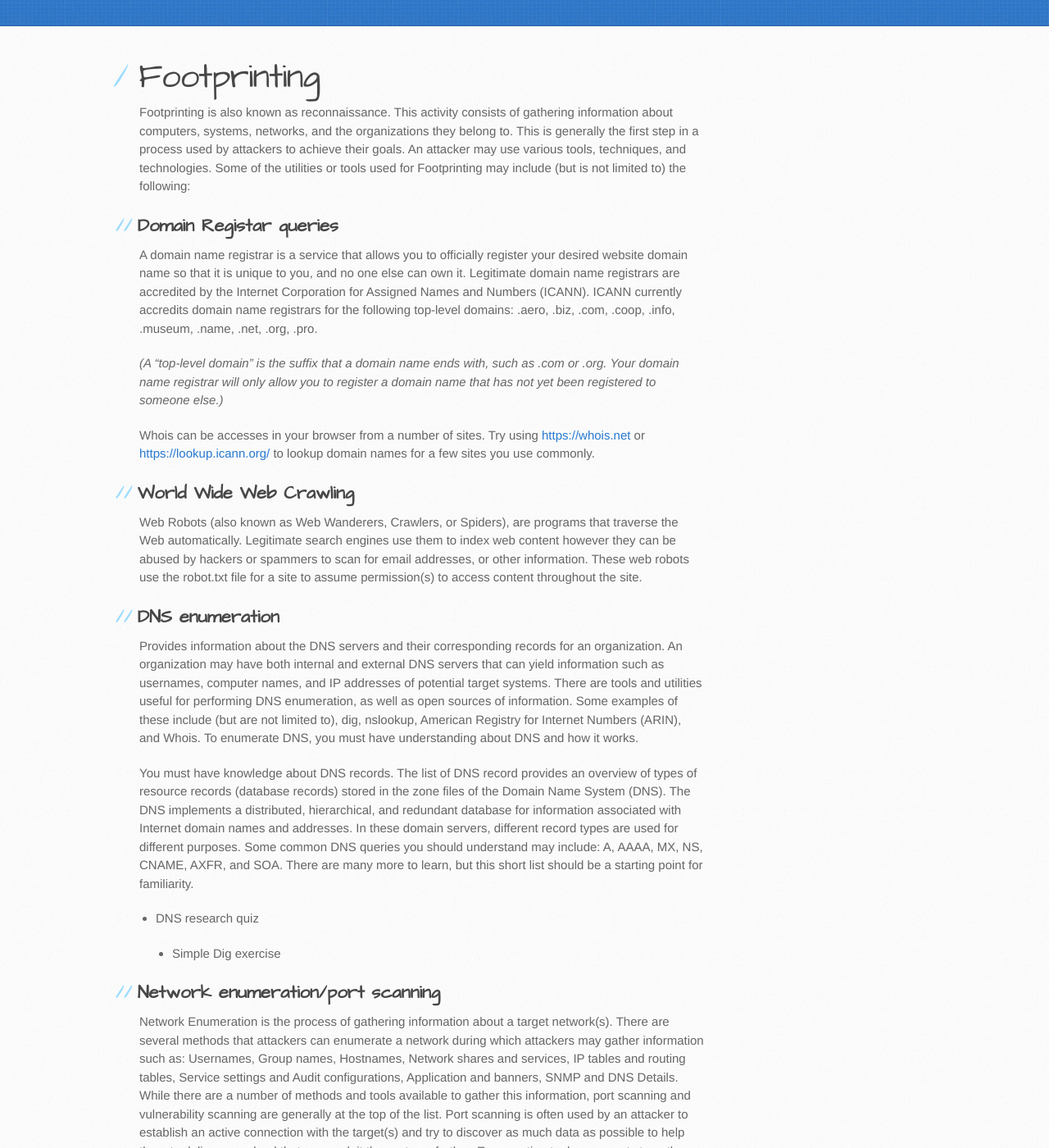
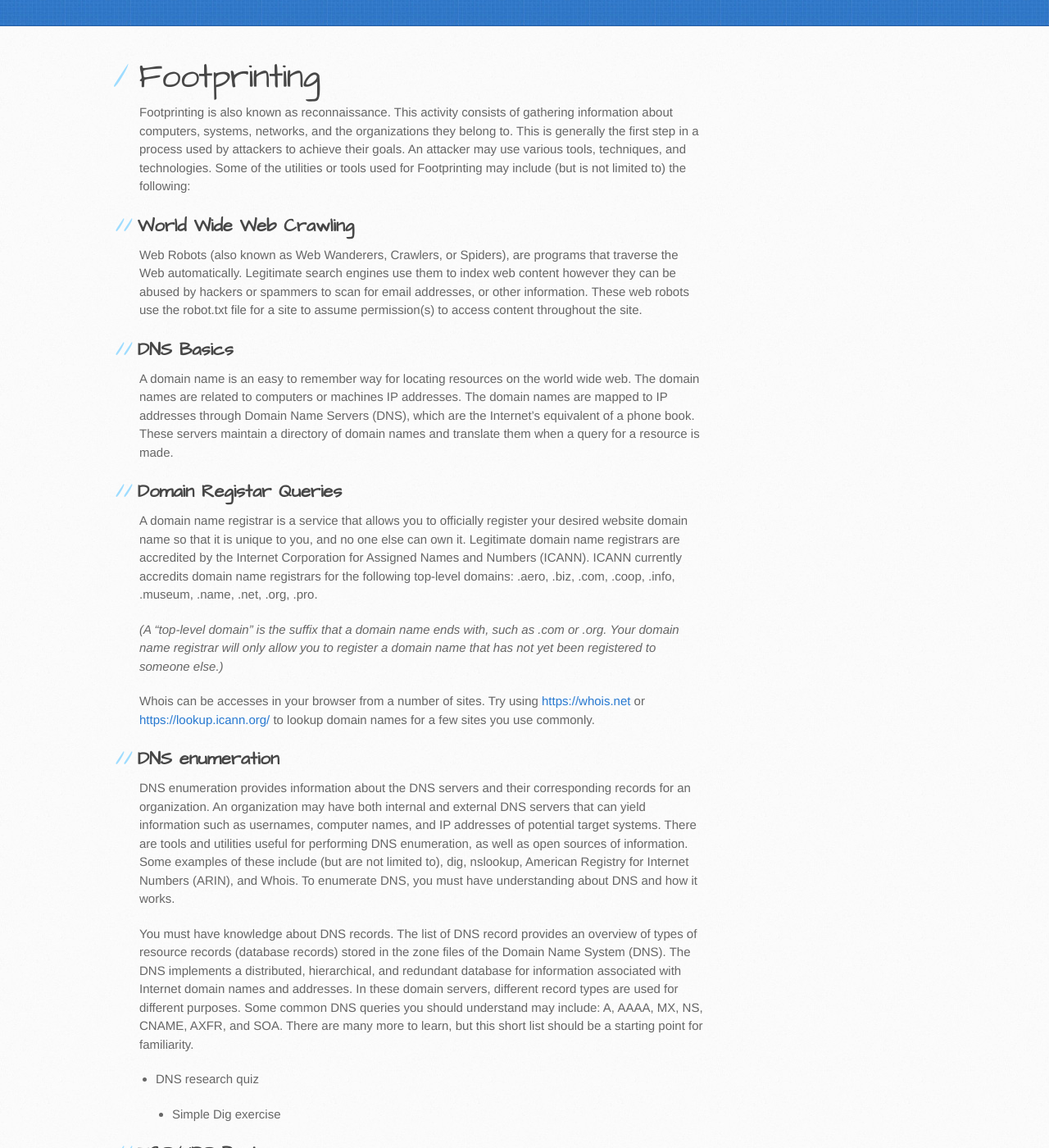
Before and after one commit to GA-CyberWorkforceAcademy/GTA-Training-2020, a Jekyll site: the page built from module1/Footprinting.md, in a window 1280 px wide and 1400 px high, scrolled down 207 px. Shown: the whole window at 82% size. Built offline with Jekyll 4.4.1, drawn with Linux system fonts in a browser that asks for light colours; our own code applies the rules of GitHub Pages for plain Markdown files; the repository's description, which GitHub fills in, is left out; some of the changed text lies outside the part shown.

Commit message:
Update Footprinting.md

```diff
--- a/module1/Footprinting.md
+++ b/module1/Footprinting.md
@@ -8,7 +8,26 @@ to achieve their goals. An attacker may use various tools, techniques, and
 technologies. Some of the utilities or tools used for Footprinting may include
 (but is not limited to) the following:
 
-Domain Registar queries
+World Wide Web Crawling
+-----------------------
+
+Web Robots (also known as Web Wanderers, Crawlers, or Spiders), are programs
+that traverse the Web automatically. Legitimate search engines use them to index
+web content however they can be abused by hackers or spammers to scan for email
+addresses, or other information. These web robots use the robot.txt file for a
+site to assume permission(s) to access content throughout the site.
+
+DNS Basics
+----------
+
+A domain name is an easy to remember way for locating resources on the world
+wide web. The domain names are related to computers or machines IP addresses.
+The domain names are mapped to IP addresses through Domain Name Servers (DNS),
+which are the Internet's equivalent of a phone book. These servers maintain a
+directory of domain names and translate them when a query for a resource is
+made.
+
+Domain Registar Queries
 -----------------------
 
 A domain name registrar is a service that allows you to officially register your
@@ -26,26 +45,17 @@ Whois can be accesses in your browser from a number of sites. Try using
 <https://whois.net> or <https://lookup.icann.org/> to lookup domain names for a
 few sites you use commonly.
 
-World Wide Web Crawling
------------------------
-
-Web Robots (also known as Web Wanderers, Crawlers, or Spiders), are programs
-that traverse the Web automatically. Legitimate search engines use them to index
-web content however they can be abused by hackers or spammers to scan for email
-addresses, or other information. These web robots use the robot.txt file for a
-site to assume permission(s) to access content throughout the site.
-
 DNS enumeration
 ----------------
 
-Provides information about the DNS servers and their corresponding records for
-an organization. An organization may have both internal and external DNS servers
-that can yield information such as usernames, computer names, and IP addresses
-of potential target systems. There are tools and utilities useful for performing
-DNS enumeration, as well as open sources of information. Some examples of these
-include (but are not limited to), dig, nslookup, American Registry for Internet
-Numbers (ARIN), and Whois. To enumerate DNS, you must have understanding about
-DNS and how it works.
+DNS enumeration provides information about the DNS servers and their
+corresponding records for an organization. An organization may have both
+internal and external DNS servers that can yield information such as usernames,
+computer names, and IP addresses of potential target systems. There are tools
+and utilities useful for performing DNS enumeration, as well as open sources of
+information. Some examples of these include (but are not limited to), dig,
+nslookup, American Registry for Internet Numbers (ARIN), and Whois. To enumerate
+DNS, you must have understanding about DNS and how it works.
 
 You must have knowledge about DNS records. The list of DNS record provides an
 overview of types of resource records (database records) stored in the zone
@@ -59,6 +69,11 @@ but this short list should be a starting point for familiarity.
 -   DNS research quiz
 
     -   Simple Dig exercise
+
+TCP/UDP Basics
+--------------
+
+<https://www.youtube.com/watch?v=ROuoU9qZSKQ>
 
 Network enumeration/port scanning
 ---------------------------------
```
